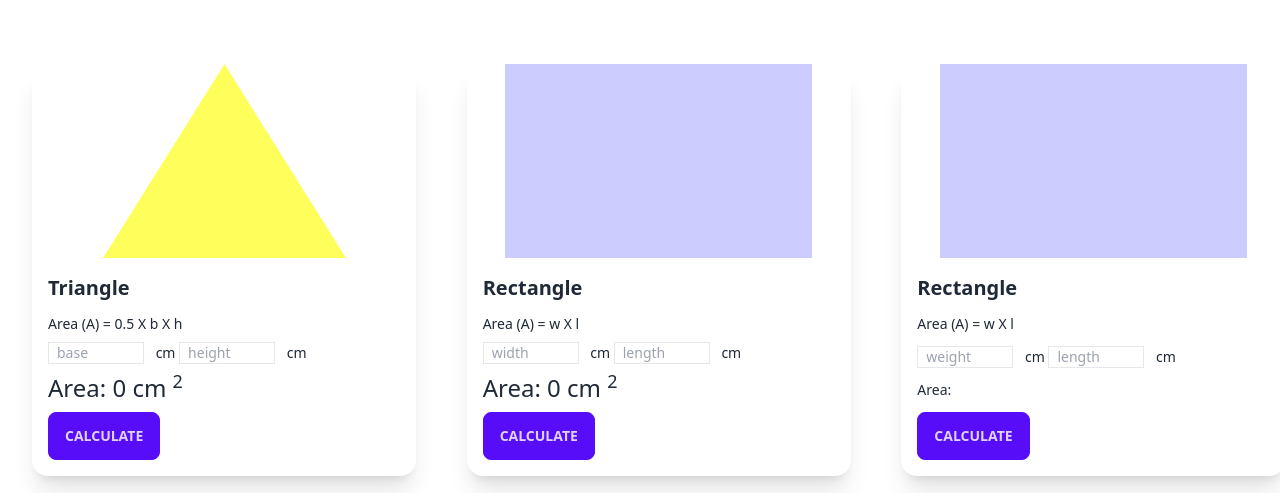
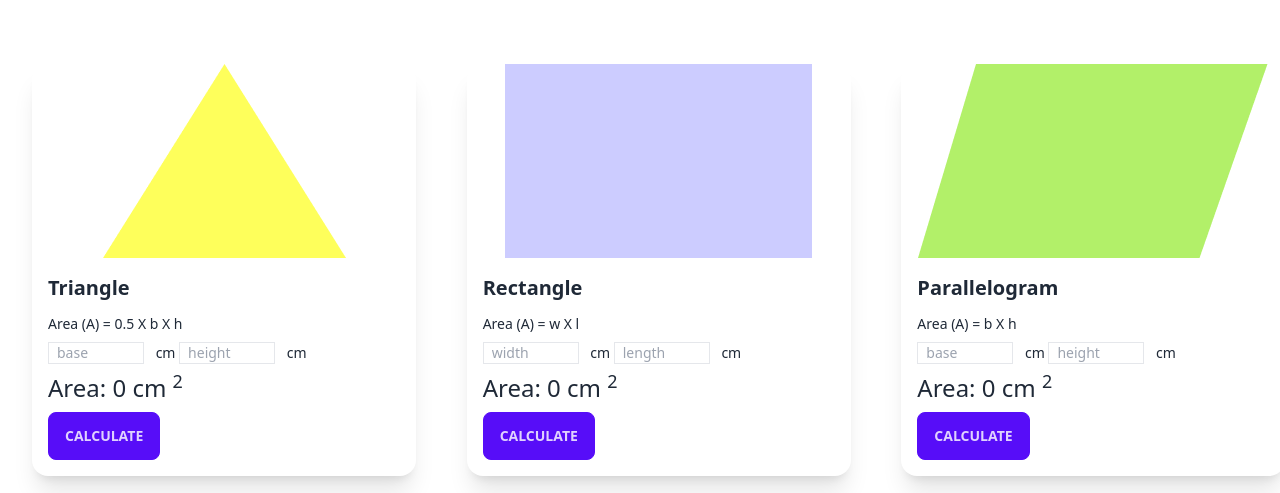
Before and after one commit to AsadFahimTEC/Geometry-Genius, a plain HTML site: page index.html in a window 1280 px wide. Shown: the top 493 px of the page. Drawn offline with nearby package versions, Linux system fonts and the light colour scheme.

Commit message:
parallelogram base and height calculation start

```diff
--- a/index.html
+++ b/index.html
@@ -40,7 +40,7 @@
 
 
 
-         <!--card 1 rectangle-->
+         <!--card 2 rectangle-->
          <div class="ml-8 card card-compact w-96 bg-base-100 shadow-xl">
             <figure><img src="./images/rectangle.png" alt="Shoes" /></figure>
             <div class="card-body">
@@ -61,41 +61,28 @@
             </div>
 </div>
 
-        <div class="flex-1 grid grid-cols-1 md:grid-cols-2 lg:grid-cols-3 gap-6">
-            <!--card 2 rectangle-->
+   <!--card 3 Parallelogram-->
    <div class="ml-8 card card-compact w-96 bg-base-100 shadow-xl">
-                <figure><img src="./images/rectangle.png" alt="Shoes" /></figure>
+    <figure><img src="./images/parallelogram.png" alt="Shoes" /></figure>
     <div class="card-body">
-                  <h2 class="card-title">Rectangle</h2>
-                  <p>Area (A) = w X l</p>
+      <h2 class="card-title">Parallelogram</h2>
+      <p>Area (A) = b X h</p>
       <p>
-                      <input class="border w-24 px-2" type="text" name="" id="rectangle-weight" placeholder="weight">
+          <input class="border w-24 px-2" type="text" name="" id="parallelograme-base" placeholder="base">
           <span class="ml-2">cm</span>
-                      <input class="border w-24 px-2" type="text" name="" id="rectangle-length" placeholder="length">
+          <input class="border w-24 px-2" type="text" name="" id="parallelogram-height" placeholder="height">
           <span class="ml-2">cm</span>
           </p>
-                      <p>
-                          <span>Area:</span>
+          <p class="text-2xl">
+              <span id="parallelogram-area">Area: 0 cm <sup>2</sup></span>
           </p>
       <div class="card-actions w-full">
-                    <button class="btn btn-primary">Calculate</button>
+        <button onclick="calculateParallelogramArea()" class="btn btn-primary">Calculate</button>
       </div>
     </div>
 </div>
 
 
-        <!--card 3
-                    <div class="card card-compact w-96 bg-base-100 shadow-xl">
-          <figure><img src="./images/rectangle.png" alt="Shoes" /></figure>
-          <div class="card-body">
-            <h2 class="card-title">Rectangle</h2>
-            <p>If a dog chews shoes whose shoes does he choose?</p>
-            <div class="card-actions justify-end">
-              <button class="btn btn-primary">Buy Now</button>
-            </div>
-          </div>
-        </div>-->
-                    </div>
                     <!--area calculator-->
                     <div class="w-[400px]">
                         <div class="text-4xl">Area Calculator</div>
--- a/scripts/area-calculator.js
+++ b/scripts/area-calculator.js
@@ -41,3 +41,22 @@ function calculateRectangleArea(){
        const rectangleAreaSpan = document.getElementById('rectangle-area');
        rectangleAreaSpan.innerText = area;
 }
+
+// reusable function --> reduce duplicate code
+function calculateParallelogramArea(){
+    const base = getInputValue('parallelograme-base');
+    console.log(base);
+
+    const height = getInputValue('parallelogram-height');
+    console.log(height);
+
+
+}
+
+// reuseable function to get input value field in number
+function getInputValue(fieldId){
+    const inputField = document.getElementById(fieldId);
+    const inputValueText = inputField.value;
+    const value = parseFloat(inputValueText);
+    return value;
+}
```
Lines whose indentation alone changed are shown as unchanged.
